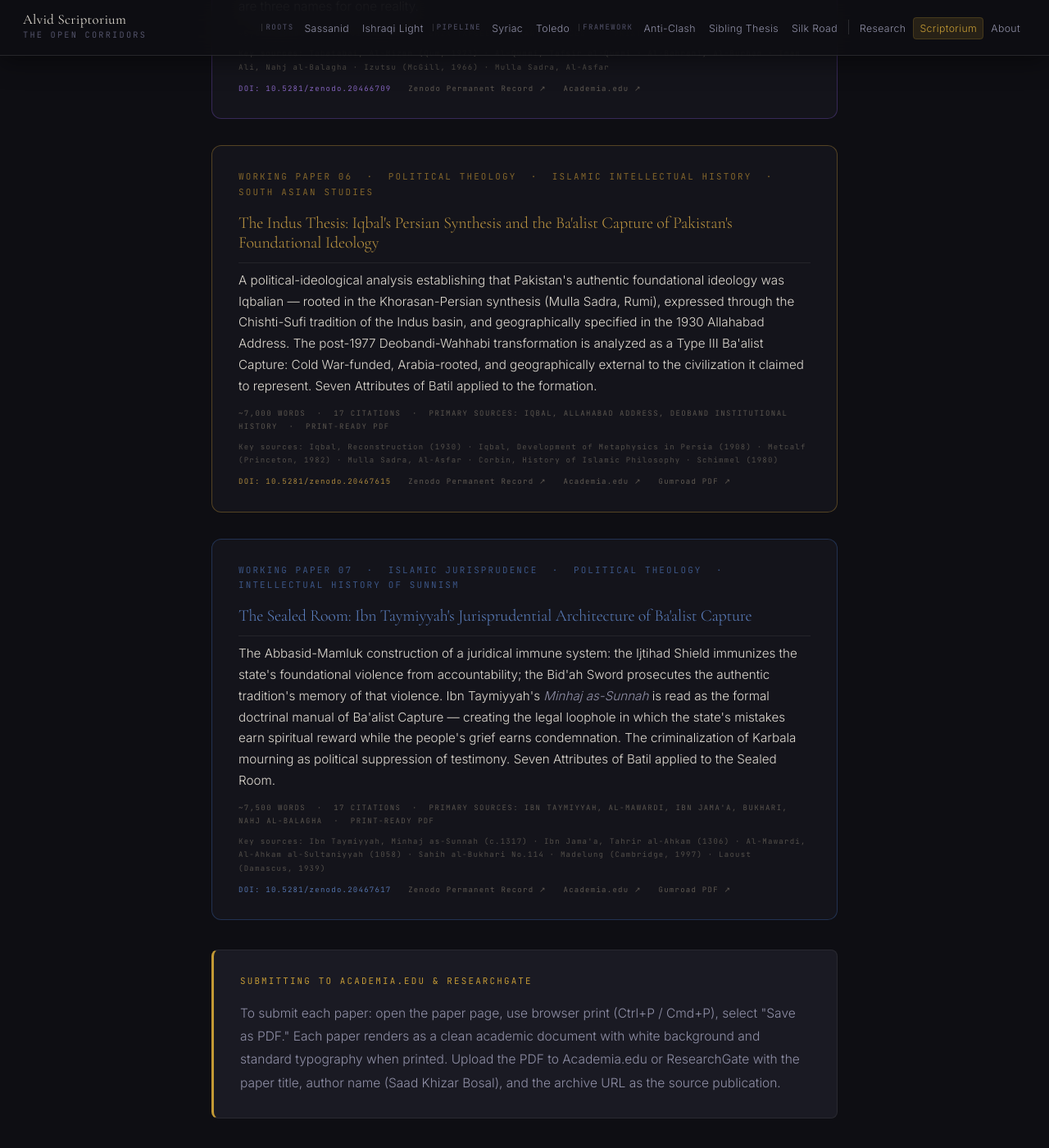
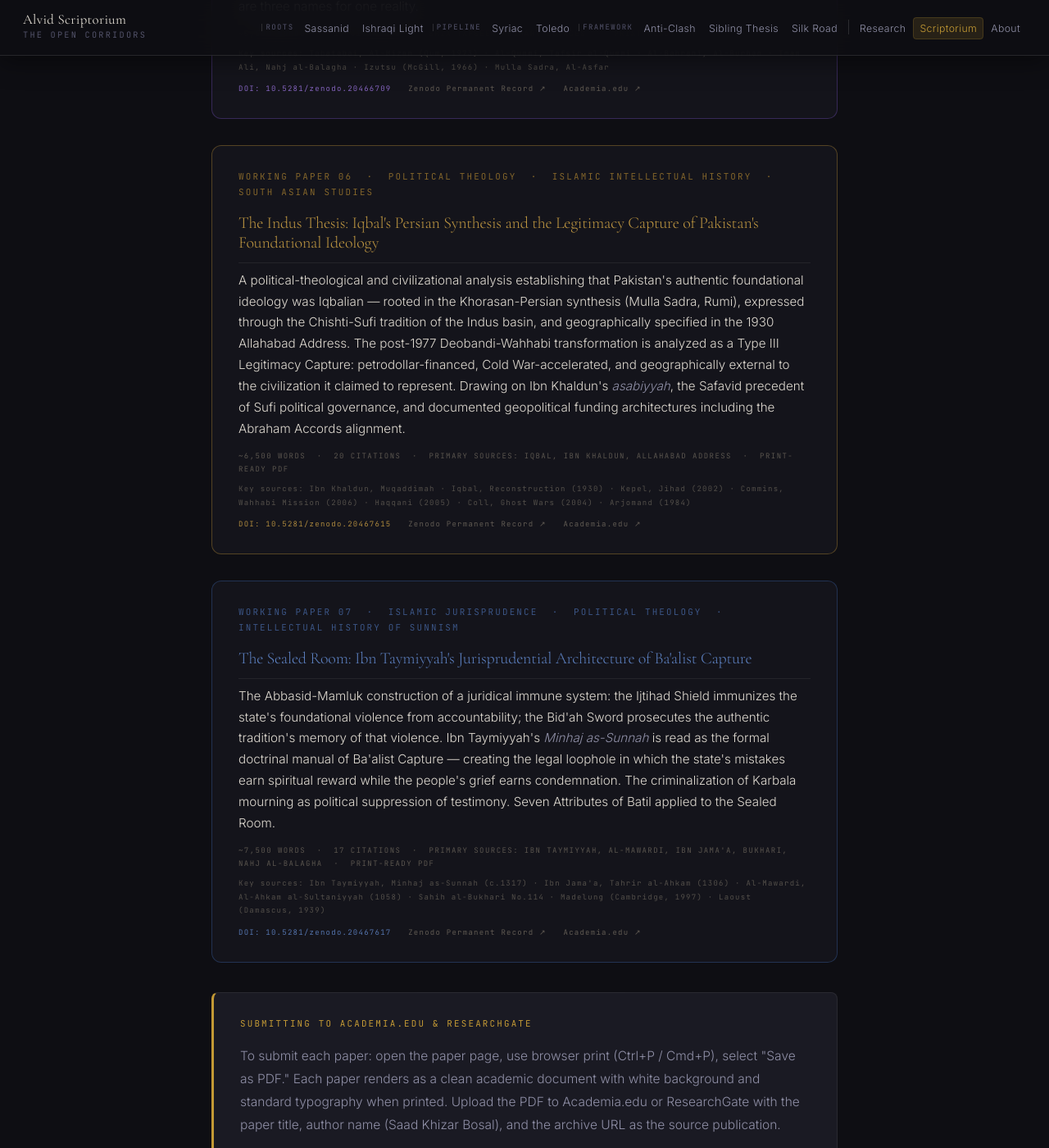
Before and after one commit to Political-Theology-Archive/geopolitical-synthesis, a Jekyll site: the page built from research/index.html, in a window 1280 px wide and 1400 px high, scrolled down 2418 px. Shown: the whole window at 82% size. Built offline with Jekyll 4.4.1, drawn with Linux system fonts in a browser that asks for light colours.

Commit message:
Remove Gumroad links from WP-06 and WP-07 entries; update WP-06 to v2 metadata

```diff
--- a/research/index.html
+++ b/research/index.html
@@ -176,28 +176,29 @@ description: "Academic working papers from the Sacred Civilization Research Arch
     <span class="pta-evidence-label mono" style="color:rgba(190,145,50,0.65);">Working Paper 06 &nbsp;·&nbsp; Political Theology &nbsp;·&nbsp; Islamic Intellectual History &nbsp;·&nbsp; South Asian Studies</span>
     <h2 style="margin:10px 0 8px;font-size:1.25rem;">
       <a href="{{ '/research/indus-thesis/' | relative_url }}" style="color:rgba(210,165,70,0.9);text-decoration:none;">
-        The Indus Thesis: Iqbal's Persian Synthesis and the Ba'alist Capture of Pakistan's Foundational Ideology
+        The Indus Thesis: Iqbal's Persian Synthesis and the Legitimacy Capture of Pakistan's Foundational Ideology
       </a>
     </h2>
     <p style="margin:0 0 12px;font-size:0.95rem;line-height:1.7;">
-      A political-ideological analysis establishing that Pakistan's authentic foundational ideology
-      was Iqbalian — rooted in the Khorasan-Persian synthesis (Mulla Sadra, Rumi), expressed
-      through the Chishti-Sufi tradition of the Indus basin, and geographically specified in the
-      1930 Allahabad Address. The post-1977 Deobandi-Wahhabi transformation is analyzed as a
-      Type III Ba'alist Capture: Cold War-funded, Arabia-rooted, and geographically external to
-      the civilization it claimed to represent. Seven Attributes of Batil applied to the formation.
+      A political-theological and civilizational analysis establishing that Pakistan's authentic
+      foundational ideology was Iqbalian — rooted in the Khorasan-Persian synthesis (Mulla Sadra,
+      Rumi), expressed through the Chishti-Sufi tradition of the Indus basin, and geographically
+      specified in the 1930 Allahabad Address. The post-1977 Deobandi-Wahhabi transformation is
+      analyzed as a Type III Legitimacy Capture: petrodollar-financed, Cold War-accelerated, and
+      geographically external to the civilization it claimed to represent. Drawing on Ibn Khaldun's
+      <em>asabiyyah</em>, the Safavid precedent of Sufi political governance, and documented
+      geopolitical funding architectures including the Abraham Accords alignment.
     </p>
     <p style="font-family:'JetBrains Mono',monospace;font-size:9px;letter-spacing:0.16em;text-transform:uppercase;color:rgba(160,150,130,0.5);margin:0 0 8px;">
-      ~7,000 words &nbsp;·&nbsp; 17 citations &nbsp;·&nbsp; Primary sources: Iqbal, Allahabad Address, Deoband institutional history &nbsp;·&nbsp; Print-ready PDF
+      ~6,500 words &nbsp;·&nbsp; 20 citations &nbsp;·&nbsp; Primary sources: Iqbal, Ibn Khaldun, Allahabad Address &nbsp;·&nbsp; Print-ready PDF
     </p>
     <p style="margin:0 0 10px;font-family:'JetBrains Mono',monospace;font-size:9px;letter-spacing:0.14em;color:rgba(160,150,130,0.45);">
-      Key sources: Iqbal, Reconstruction (1930) · Iqbal, Development of Metaphysics in Persia (1908) · Metcalf (Princeton, 1982) · Mulla Sadra, Al-Asfar · Corbin, History of Islamic Philosophy · Schimmel (1980)
+      Key sources: Ibn Khaldun, Muqaddimah · Iqbal, Reconstruction (1930) · Kepel, Jihad (2002) · Commins, Wahhabi Mission (2006) · Haqqani (2005) · Coll, Ghost Wars (2004) · Arjomand (1984)
     </p>
     <p style="margin:0;font-family:'JetBrains Mono',monospace;font-size:9px;letter-spacing:0.14em;">
       <a href="https://doi.org/10.5281/zenodo.20467615" target="_blank" rel="noopener" style="color:rgba(210,165,70,0.8);margin-right:14px;">DOI: 10.5281/zenodo.20467615</a>
       <a href="https://zenodo.org/records/20467615" target="_blank" rel="noopener" style="color:rgba(160,150,130,0.55);margin-right:14px;">Zenodo Permanent Record ↗</a>
-      <a href="https://www.academia.edu/167944415/SACRED_CIVILIZATION_RESEARCH_ARCHIVE_SCRA_Working_Paper_06_Political_Theology_South_Asian_Studies" target="_blank" rel="noopener" style="color:rgba(160,150,130,0.55);margin-right:14px;">Academia.edu ↗</a>
-      <a href="https://sacredcivilization.gumroad.com/l/tvtyec" target="_blank" rel="noopener" style="color:rgba(160,150,130,0.55);">Gumroad PDF ↗</a>
+      <a href="https://www.academia.edu/167944415/SACRED_CIVILIZATION_RESEARCH_ARCHIVE_SCRA_Working_Paper_06_Political_Theology_South_Asian_Studies" target="_blank" rel="noopener" style="color:rgba(160,150,130,0.55);">Academia.edu ↗</a>
     </p>
   </div>
 
@@ -227,8 +228,7 @@ description: "Academic working papers from the Sacred Civilization Research Arch
     <p style="margin:0;font-family:'JetBrains Mono',monospace;font-size:9px;letter-spacing:0.14em;">
       <a href="https://doi.org/10.5281/zenodo.20467617" target="_blank" rel="noopener" style="color:rgba(100,140,210,0.8);margin-right:14px;">DOI: 10.5281/zenodo.20467617</a>
       <a href="https://zenodo.org/records/20467617" target="_blank" rel="noopener" style="color:rgba(160,150,130,0.55);margin-right:14px;">Zenodo Permanent Record ↗</a>
-      <a href="https://www.academia.edu/167944475/The_Sealed_Room_Ibn_Taymiyyahs_Jurisprudential_Architecture_of_Baalist_Capture" target="_blank" rel="noopener" style="color:rgba(160,150,130,0.55);margin-right:14px;">Academia.edu ↗</a>
-      <a href="https://sacredcivilization.gumroad.com/l/gaizdx" target="_blank" rel="noopener" style="color:rgba(160,150,130,0.55);">Gumroad PDF ↗</a>
+      <a href="https://www.academia.edu/167944475/The_Sealed_Room_Ibn_Taymiyyahs_Jurisprudential_Architecture_of_Baalist_Capture" target="_blank" rel="noopener" style="color:rgba(160,150,130,0.55);">Academia.edu ↗</a>
     </p>
   </div>
 
```
